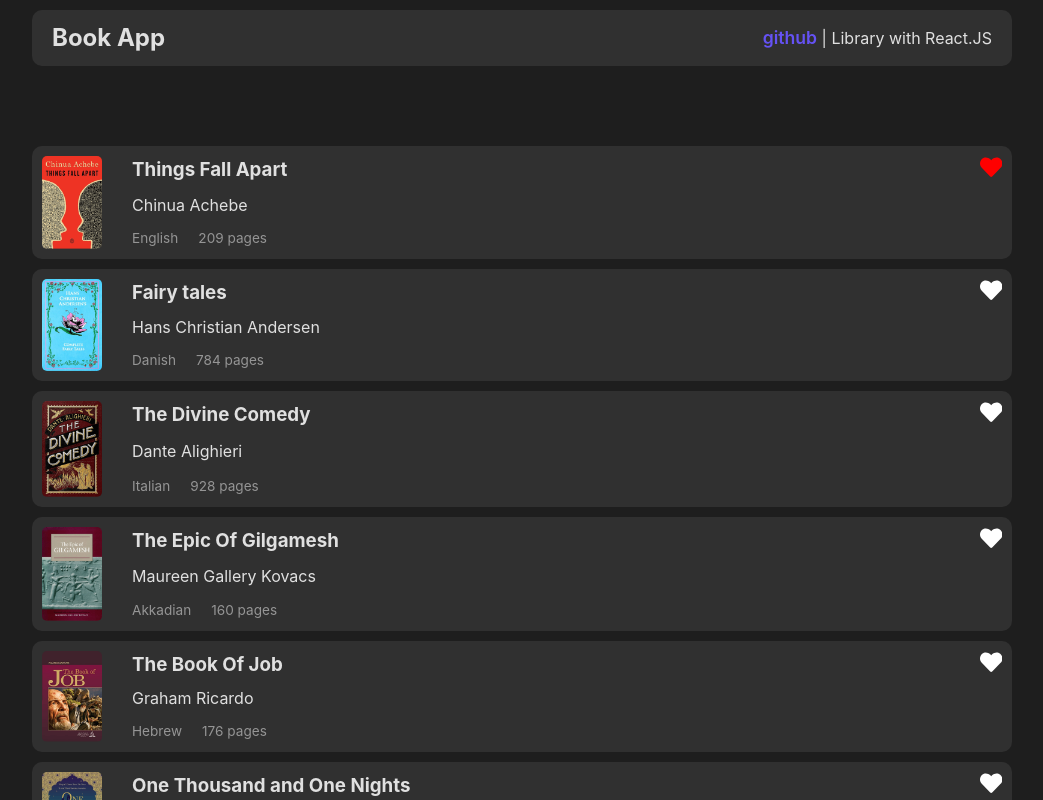
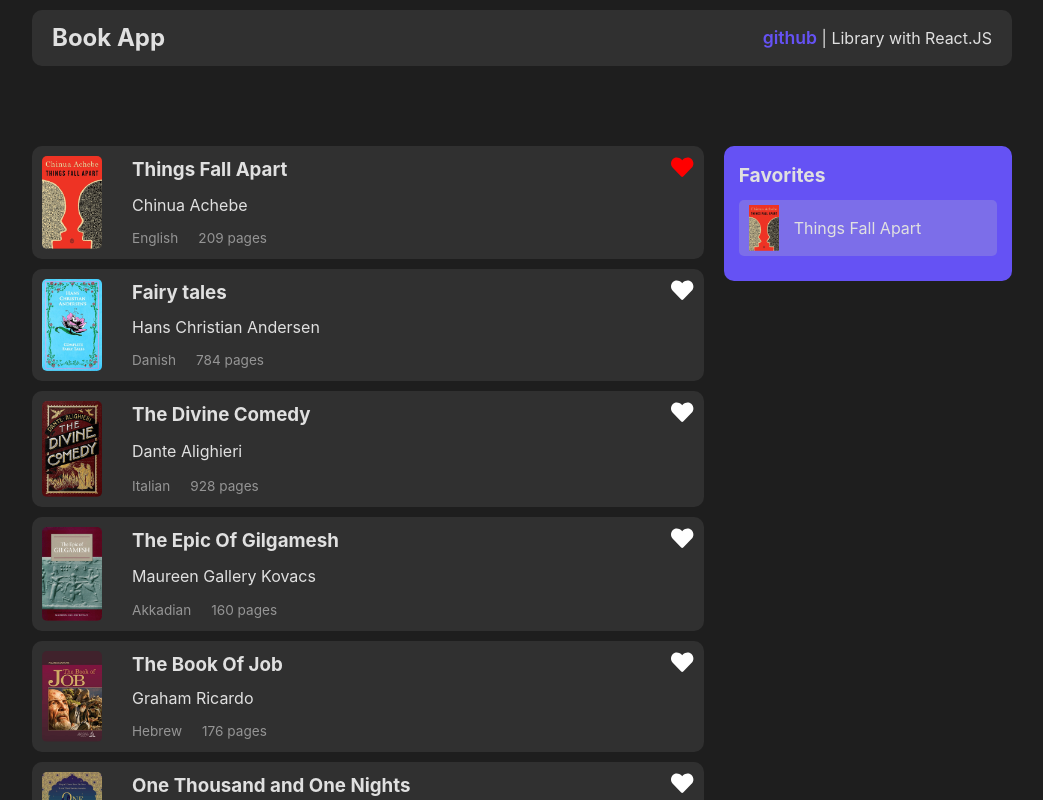
Before and after one commit to Mobin-sari/a-library-with-react-js, a React (Vite) app: page / in a window 1280 px wide. Both pictures are taken after a click on the button 1108 px from the left and 168 px from the top of the page. Shown: the top 800 px of the page, without its empty margins (118-1161 px from the left). Built offline with nearby package versions, Linux system fonts and the light colour scheme.

Commit message:
added SideCard and like bookes and some changing in code.

```diff
--- a/src/components/BookCard.jsx
+++ b/src/components/BookCard.jsx
@@ -9,14 +9,17 @@ import styles from "./bookcard.module.css"
 import { FaHeart } from "react-icons/fa";
 
 BookCard.propTypes = {
-    data: PropTypes.string.isRequred
+    data: PropTypes.string.isRequred,
+    handleLikedList: PropTypes.string.isRequired
 };
 
-function BookCard({ data: {title, author, image, language, pages} }) {
+function BookCard({ data, handleLikedList }) {
+    const {title, author, image, language, pages} = data;
     const [like, setLike] = useState(false)
 
     const likeHandler = () => {
-        setLike((like) => !like)
+        setLike((like) => !like);
+        handleLikedList( data, like )
     };
 
     return (
--- a/src/components/Books.jsx
+++ b/src/components/Books.jsx
@@ -1,4 +1,5 @@
 // import PropTypes from 'prop-types';
+import { useState } from "react";
 import { books } from "../constants/mockData";
 
 import BookCard from "./BookCard";
@@ -6,6 +7,7 @@ import BookCard from "./BookCard";
 import styles from "./books.module.css"
 
 import { motion } from "framer-motion"
+import SideCard from "./SideCard";
 
 const container = {
     hidden: { opacity: 1, scale: 0 },
@@ -31,10 +33,23 @@ Books.propTypes = {
 };
 
 function Books() {
+    const [liked, setLiked] = useState([]);
+
+    const handleLikedList = (books, status) => {
+        if(status) {
+            // remove like.
+            const newLikedList = liked.filter((index) => index.id !== books.id);
+            setLiked(newLikedList);
+        } else {
+            // like books.
+            setLiked((liked) => [...liked, books]);
+        }
+    }
+
     return (
         <div className={styles.container}>
             <motion.div
-                className="container"
+                className={styles.cards}
                 variants={container}
                 initial="hidden"
                 animate="visible"
@@ -45,10 +60,15 @@ function Books() {
                     className="item"
                     variants={item}
                     >
-                        <BookCard data={book} />
+                        <BookCard data={book} handleLikedList={handleLikedList}/>
                     </motion.li>
                 ))}
             </motion.div>
+            {!!liked.length &&
+            <div className={styles.favorite}>
+                <h4>Favorites</h4>
+                {liked.map(book => <SideCard key={book.id} data={book}/>)}
+            </div>}
         </div>
     );
 }
--- /dev/null
+++ b/src/components/SideCard.jsx
@@ -0,0 +1,19 @@
+import PropTypes from 'prop-types';
+
+import styles from "./sidecard.module.css"
+
+SideCard.propTypes = {
+    data: PropTypes.string.isRequired
+};
+
+function SideCard({ data: {image, title} }) {
+
+    return (
+        <div className={styles.card}>
+            <img src={image} alt={title} />
+            <p>{title}</p>
+        </div>
+    );
+}
+
+export default SideCard;
--- a/src/components/books.module.css
+++ b/src/components/books.module.css
@@ -1,3 +1,25 @@
 .container li {
     list-style: none;
 }
+
+.container {
+    display: flex;
+}
+
+.cards {
+    flex: 2.6 1 0;
+    min-height: 100vh;
+}
+
+.favorite {
+    flex: 1 1 0;
+    height: fit-content;
+    padding: 15px;
+    background-color: #6552f4;
+    border-radius: 10px;
+    margin-left: 20px;
+}
+
+.favorite h4 {
+    font-size: 1.2rem;
+}
--- /dev/null
+++ b/src/components/sidecard.module.css
@@ -0,0 +1,13 @@
+.card {
+    display: flex;
+    align-items: center;
+    padding: 5px 10px;
+    margin: 10px 0;
+    background-color: #7c6ee9;
+    border-radius: 5px;
+}
+
+.card img {
+    width: 30px;
+    margin-right: 15px;
+}
```
